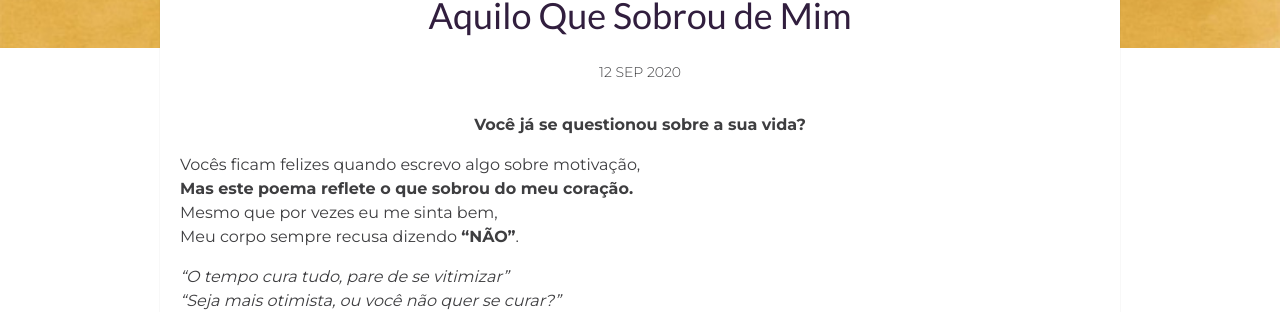
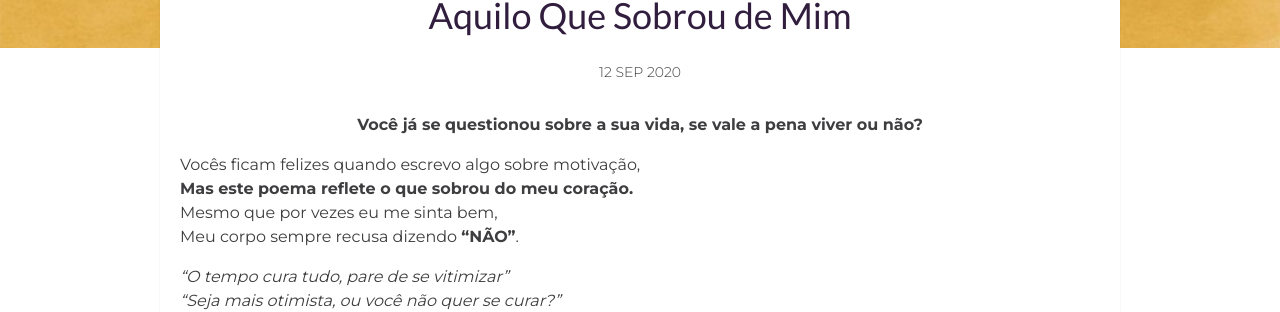
Before and after one commit to EscapeTheX/escapethex.github.io, a Jekyll site: the page built from _posts/2020-09-12-Aquilo-Que-Sobrou-de-Mim.markdown, in a window 1280 px wide. Shown: the part 555-867 px from the top of the page. Built offline with Jekyll 4.4.1, drawn with Linux system fonts in a browser that asks for light colours.

Commit message:
Update 2020-09-12-Aquilo-Que-Sobrou-de-Mim.markdown

```diff
--- a/_posts/2020-09-12-Aquilo-Que-Sobrou-de-Mim.markdown
+++ b/_posts/2020-09-12-Aquilo-Que-Sobrou-de-Mim.markdown
@@ -7,7 +7,7 @@ img: setembro.jpg # Add image post (optional)
 tags: [Poemas]
 author:
 ---
-<center><strong>Você já se questionou sobre a sua vida?</strong></center>
+<center><strong>Você já se questionou sobre a sua vida, se vale a pena viver ou não?</strong></center>
 
 <p>Vocês ficam felizes quando escrevo algo sobre motivação,<br>
 <strong>Mas este poema reflete o que sobrou do meu coração.</strong><br>
```
